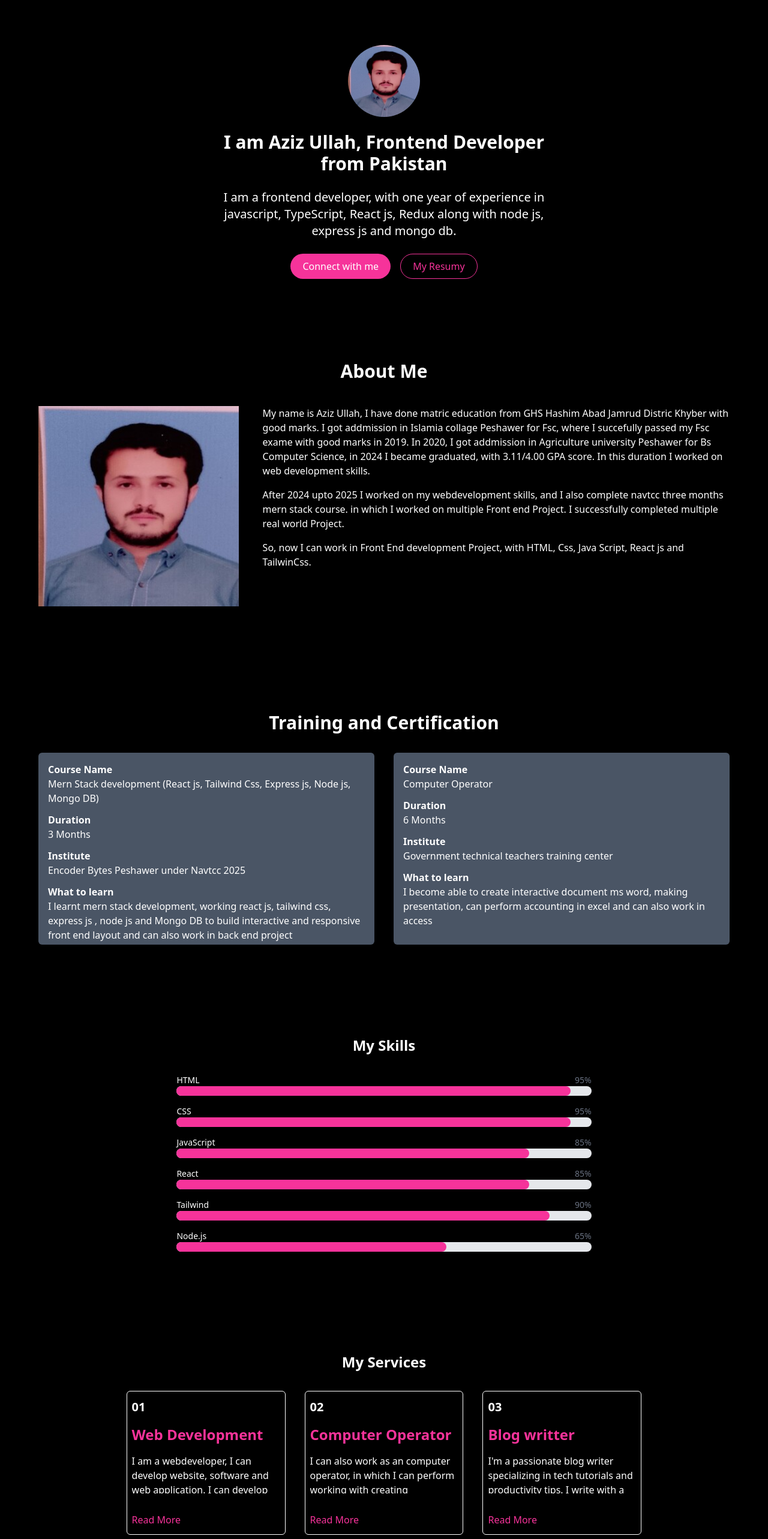
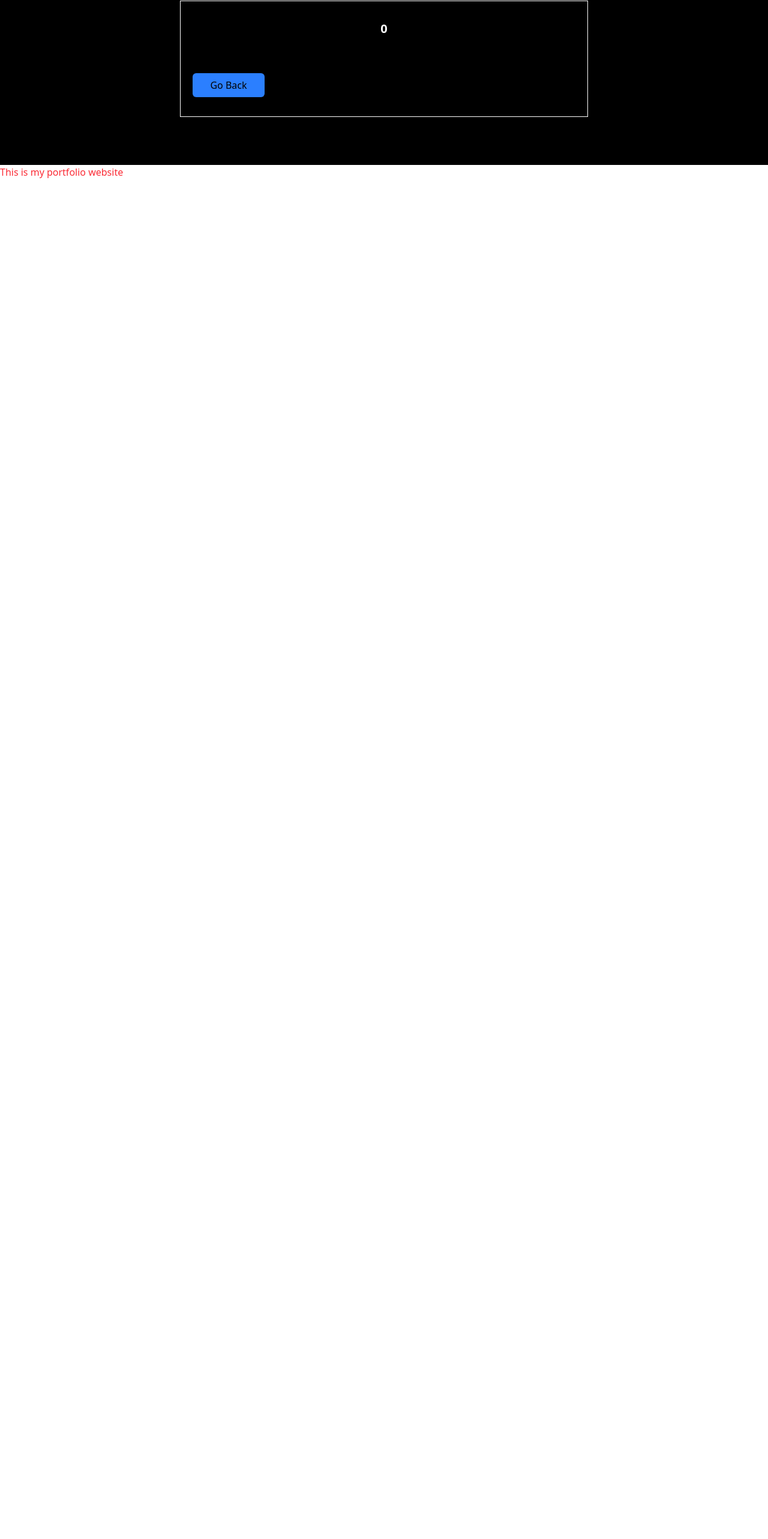
Before and after one commit to khan-afridi515/AzizPortFolio, a React (Vite) app: page /service in a window 1280 px wide. Shown: the part 79-2645 px from the top of the page at 60% size. After the commit the page ends 800 px from the top, so only its background shows below. Built offline with nearby package versions, Linux system fonts and the light colour scheme.

Commit message:
services details

```diff
--- a/package.json
+++ b/package.json
@@ -13,6 +13,7 @@
     "@tailwindcss/vite": "^4.1.8",
     "react": "^19.1.0",
     "react-dom": "^19.1.0",
+    "react-router-dom": "^7.6.2",
     "tailwindcss": "^4.1.8"
   },
   "devDependencies": {
--- a/src/App.jsx
+++ b/src/App.jsx
@@ -1,21 +1,32 @@
-import React from 'react'
-import Nav from './navbar/nav'
-import Hero from './hero/hero'
-import AboutMe from './About/AboutMe'
-import Skill from './Skills/skill'
-import Train from './Training/Train'
-import Services from './service/services'
+import React, {useState} from 'react'
+import Port from './port';
+import Service from './service/service';
+import {BrowserRouter as Router, Routes, Route} from 'react-router-dom';
+
 
 
 const App = () => {
+
+  const[sNumber, setSNumber]=useState();
+  const[name, setName]=useState();
+  const [detail, setDetail]=useState();
+
+  const sendDetails = (work, number) =>{
+    console.log("This is the details",work.name, work.details);
+     setSNumber(number+1);
+     setName(work.name);
+     setDetail(work.details);
+  }
   return (
     <div>
-      <Nav/>
-      <Hero/>
-      <AboutMe/>
-      <Train/>
-      <Skill/>
-      <Services/>
+       <Router>
+      <Routes>
+        <Route path="/" element={<Port sendItem={sendDetails}/>}></Route>
+        <Route path='/service'element={<Service digit={sNumber} title={name} explain={detail}/>}></Route>
+      </Routes>
+
+      </Router>
+
       <p className='text-red-500'>This is my portfolio website</p>
     </div>
   )
--- /dev/null
+++ b/src/port.jsx
@@ -0,0 +1,23 @@
+import React from 'react'
+import Nav from './navbar/nav'
+import Hero from './hero/hero'
+import AboutMe from './About/AboutMe'
+import Skill from './Skills/skill'
+import Train from './Training/Train'
+import Services from './service/services'
+
+
+const Port = ({sendItem}) => {
+  return (
+    <div>
+      <Nav/>
+      <Hero/>
+      <AboutMe/>
+      <Train/>
+      <Skill/>
+      <Services sendData={sendItem}/>
+    </div>
+  )
+}
+
+export default Port
--- /dev/null
+++ b/src/service/service.jsx
@@ -0,0 +1,17 @@
+import React from 'react'
+import { Link } from 'react-router-dom'
+
+const Service = ({digit, title, explain}) => {
+  return (
+    <div className='bg-black text-center flex justify-center py-20'>
+      <div className='border border-white py-8 px-5 flex flex-col gap-5 w-170'>
+        <h3 className='text-xl text-white font-bold'>0{digit}</h3>
+        <h1 className='text-2xl font-bold text-pink-500'>{title}</h1>
+        <p className='text-white'>{explain}</p>
+        <Link to="/"><h2 className='bg-blue-500 p-2 rounded-md cursor-pointer w-30 '>Go Back</h2></Link>
+      </div>
+    </div>
+  )
+}
+
+export default Service
--- a/src/service/services.jsx
+++ b/src/service/services.jsx
@@ -1,6 +1,6 @@
 import React from 'react'
-
-const Services = () => {
+import {Link} from 'react-router-dom';
+const Services = ({sendData}) => {
     const work = [
         {
             name : "Web Development",
@@ -30,7 +30,7 @@ const Services = () => {
                         <h3 className='text-white text-xl font-bold'>0{index+1}</h3>
                         <h1 className='text-2xl font-bold text-pink-500 '>{service.name}</h1>
                         <p className='text-white overflow-hidden'>{service.details}</p>
-                        <p className='pt-4 text-pink-500'>Read More</p>
+                        <Link to="service"><p className='pt-4 text-pink-500' onClick={()=>sendData(service, index)}>Read More</p></Link>
                     </div>
                 )
             })
```
Also changed, not shown: 1 other file (tests, documents, lock files or other folders).
